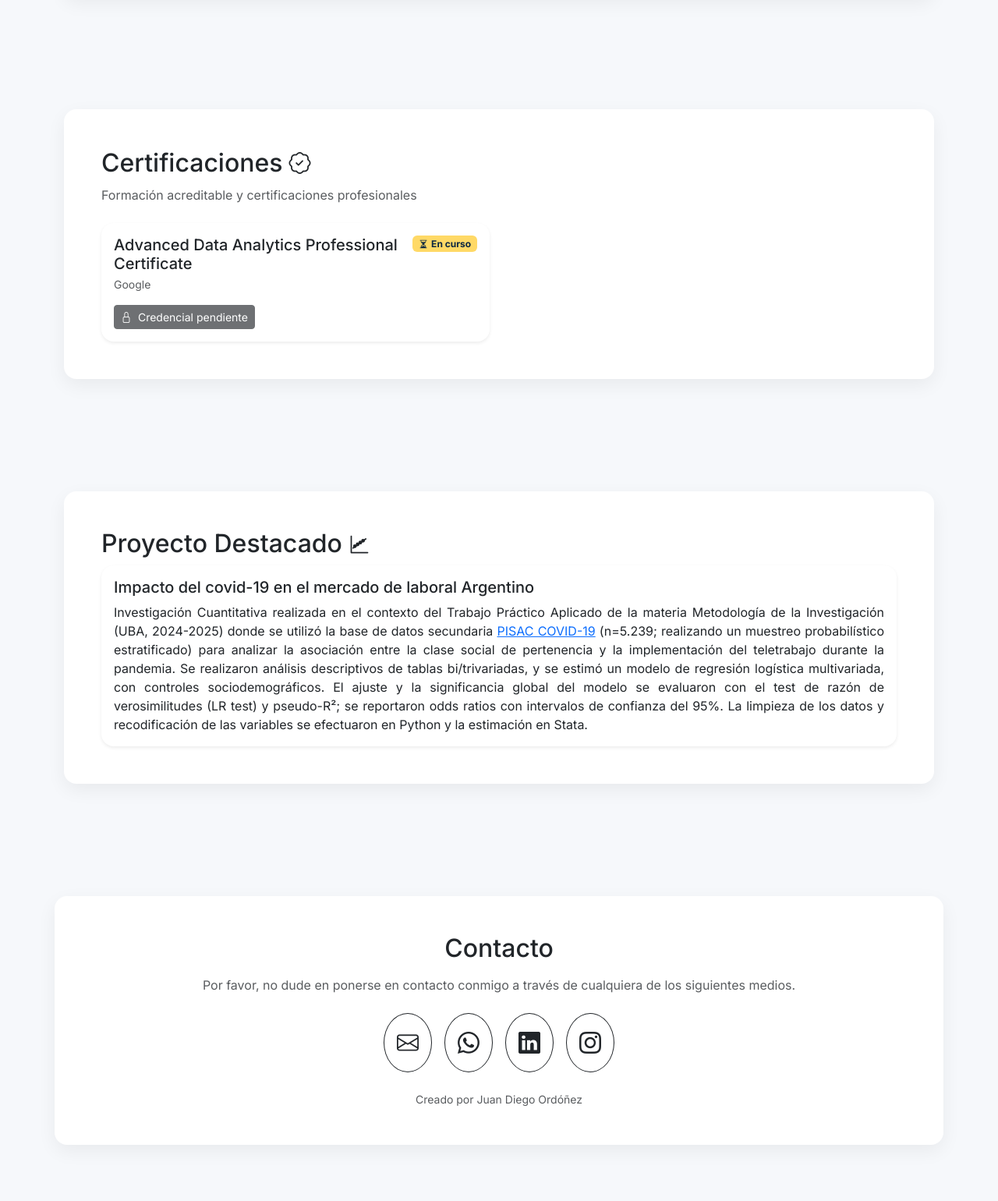
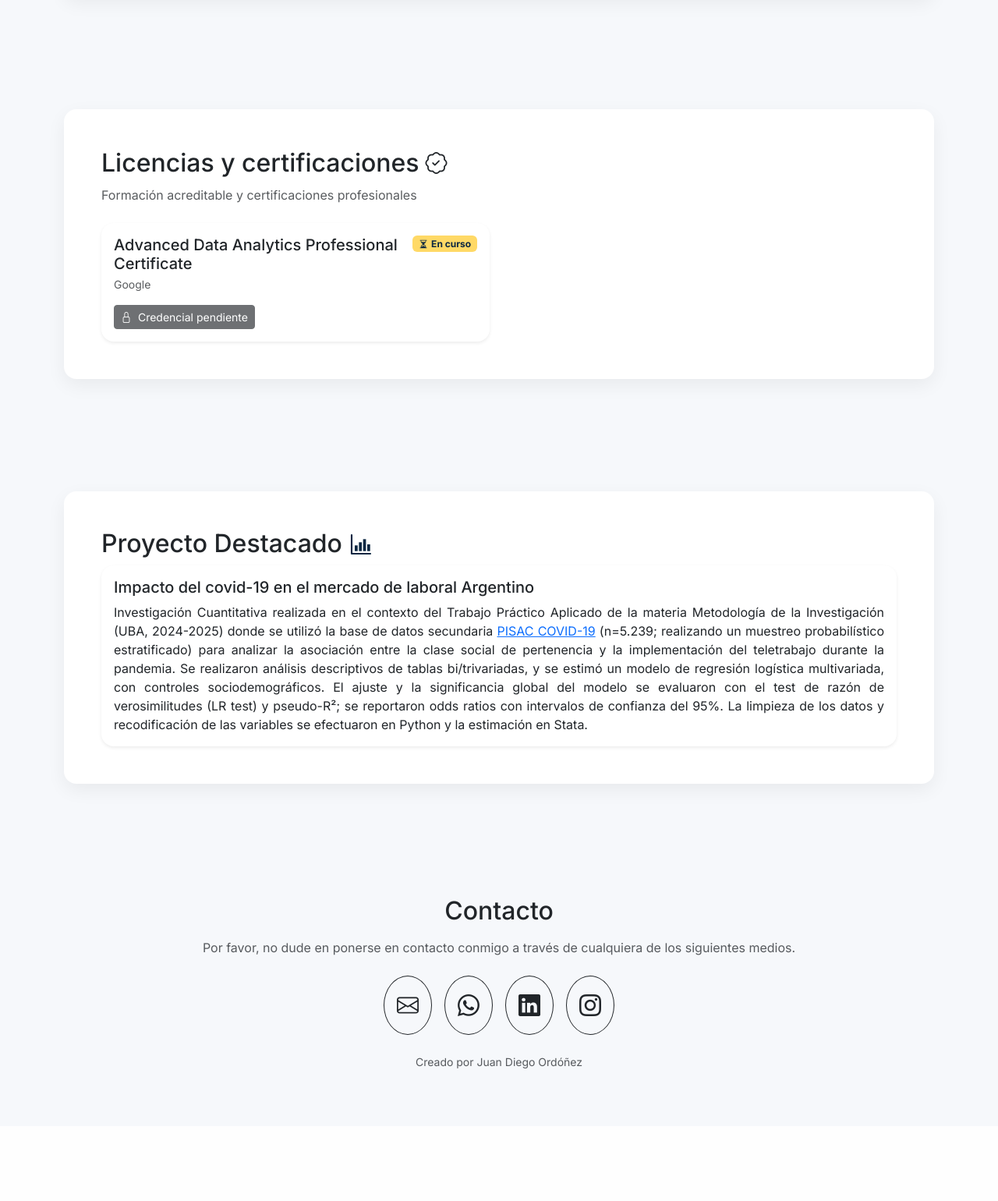
Before and after one commit to ordonezbravojuandiego-hash/Website-CV-, a Flask app: page / in a window 1280 px wide. Shown: the part 2150-3690 px from the top of the page at 78% size. After the commit the page ends 3520 px from the top, so only its background shows below. Run offline with Flask 3, Linux system fonts and the light colour scheme.

Commit message:
UI: icono histograma y paneles

```diff
--- a/templates/base.html
+++ b/templates/base.html
@@ -38,7 +38,7 @@
 
     /* ----------------- UI POLISH ----------------- */
 
-    /* Fondo general suave (forzamos prioridad sobre styles.css) */
+    /* Fondo general suave (prioridad sobre styles.css) */
     body {
       background-color: #f6f8fb !important; /* gris muy claro */
       font-family: "Inter", system-ui, -apple-system, Segoe UI, Roboto, Arial, sans-serif;
@@ -75,7 +75,7 @@
     .btn-lg { border-radius: .8rem; }
     .btn-lg .bi { vertical-align: -0.125rem; }
 
-    /* Iconos de contacto, hover + foco accesible */
+    /* Iconos de contacto */
     .contact-icon {
       transition: transform .15s ease, box-shadow .2s ease,
                   background-color .2s ease, color .2s ease, border-color .2s ease;
@@ -86,7 +86,7 @@
       box-shadow: 0 10px 30px rgba(0,0,0,.15);
     }
     .contact-icon:hover {
-      background-color: #212529; /* tono navbar-dark */
+      background-color: #212529;
       color: #fff !important;
       border-color: #212529;
     }
@@ -101,17 +101,16 @@
       color: #0b2742 !important;
     }
 
-    /* Icono de regresión: color de marca + micro-animación */
-    .reg-icon {
-      color: #0b2742;              /* tu azul oscuro */
+    /* Icono de histograma junto al título */
+    .hist-icon {
+      color: #0b2742;              /* azul marca */
       transition: transform .15s ease;
       vertical-align: -0.2rem;     /* alinear con el h2 */
+      width: 28px; height: 28px;
     }
-    .reg-icon:hover {
-      transform: translateY(-1px) scale(1.05);
-    }
+    .hist-icon:hover { transform: translateY(-1px) scale(1.05); }
     @media (min-width: 992px) {
-      .reg-icon { width: 32px; height: 32px; } /* un poquito más grande en desktop */
+      .hist-icon { width: 32px; height: 32px; }
     }
   </style>
 </head>
--- a/templates/index.html
+++ b/templates/index.html
@@ -30,12 +30,11 @@
   </div>
 </section>
 
-<!-- ACERCA DE MÍ + HABILIDADES (dos columnas alineadas) -->
+<!-- ACERCA DE MÍ + HABILIDADES (panel) -->
 <section class="pt-0">
   <div class="container">
-    <div class="shadow-sm p-4 p-md-5 bg-white rounded-4">
+    <div class="section-panel">
 
-      <!-- Título a lo ancho para que no desplace la columna derecha -->
       <h2 class="mb-4">Acerca de mí</h2>
 
       <div class="row g-4 align-items-start">
@@ -61,7 +60,6 @@
               {% endfor %}
             </ul>
           {% else %}
-            <!-- Fallback si aún no cargaste skills en data.py -->
             <ul class="mb-0">
               <li class="mb-3"><span class="fw-semibold">Programación:</span> Python, Stata, SQL, Excel, Power BI</li>
               <li class="mb-3"><span class="fw-semibold">Análisis de datos:</span> Limpieza, visualización, regresión lineal y logística, análisis multivariado</li>
@@ -75,41 +73,36 @@
   </div>
 </section>
 
-<!-- EDUCACIÓN (con panel y hover magnify) -->
+<!-- EDUCACIÓN (panel) -->
 <section id="educacion">
   <div class="container">
     <div class="section-panel">
+
       <div class="d-flex align-items-center gap-2 mb-2">
         <h2 class="mb-0">Educación</h2>
         <i class="bi bi-mortarboard fs-3"></i>
       </div>
       <p class="text-muted mb-4">Mi formación académica</p>
 
-      <!-- Tarjetas responsivas -->
       <div class="row g-4">
         {% for inst, e in data["education"].items() %}
           <div class="col-12 col-md-6 col-lg-4">
             <div class="card shadow-sm h-100 border-0 rounded-4 edu-card">
               <div class="card-body">
-                <!-- Nombre de la institución -->
                 <h5 class="card-title mb-1">{{ inst }}</h5>
 
-                <!-- Localidad: debajo del nombre, mismo estilo que el período -->
                 {% if e.get('location') %}
                   <div class="text-muted fst-italic">{{ e['location'] }}</div>
                 {% endif %}
 
-                <!-- (Opcional) Título/degree -->
                 {% if e.get('degree') %}
                   <div class="fw-semibold mt-1">{{ e['degree'] }}</div>
                 {% endif %}
 
-                <!-- Período -->
                 {% if e.get('time period') %}
                   <div class="text-muted fst-italic mb-3">{{ e['time period'] }}</div>
                 {% endif %}
 
-                <!-- Descripción en texto corrido -->
                 {% if e.get('description') %}
                   <p class="mb-0" style="text-align: justify;">
                     {{ e['description'] | replace('\n', ' ') }}
@@ -117,7 +110,6 @@
                 {% endif %}
               </div>
 
-              {# Footer opcional con botones si existen enlaces en data.py #}
               {% if e.get('thesis_link') or e.get('docs_link') %}
                 <div class="card-footer bg-transparent border-0 pt-0 pb-4 px-4 mt-auto">
                   <div class="d-flex gap-3">
@@ -134,16 +126,18 @@
           </div>
         {% endfor %}
       </div>
+
     </div>
   </div>
 </section>
 
-<!-- LICENCIAS Y CERTIFICACIONES (con panel) -->
+<!-- LICENCIAS Y CERTIFICACIONES (panel) -->
 <section id="certificaciones">
   <div class="container">
     <div class="section-panel">
+
       <div class="d-flex align-items-center gap-2 mb-2">
-        <h2 class="mb-0">Certificaciones</h2>
+        <h2 class="mb-0">Licencias y certificaciones</h2>
         <i class="bi bi-patch-check fs-3"></i>
       </div>
       <p class="text-muted mb-4">Formación acreditable y certificaciones profesionales</p>
@@ -202,29 +196,29 @@
       {% else %}
         <p class="text-muted">Aún no hay certificaciones cargadas.</p>
       {% endif %}
+
     </div>
   </div>
 </section>
 
-<!-- PROYECTOS (con panel) -->
+<!-- PROYECTOS (panel con icono de histograma) -->
 <section id="proyectos">
   <div class="container">
     <div class="section-panel">
+
       <div class="d-flex align-items-center gap-2 mb-2">
         <h2 class="mb-0">Proyecto Destacado</h2>
 
-        <!-- Icono SVG de “regresión lineal” (sin dependencias) -->
-        <svg width="28" height="28" viewBox="0 0 24 24" aria-hidden="true" style="vertical-align:-0.2rem">
-          <g fill="none" stroke="currentColor" stroke-width="1.5" stroke-linecap="round" stroke-linejoin="round">
+        <!-- Icono SVG de histograma (no invertido) -->
+        <svg class="hist-icon" viewBox="0 0 24 24" aria-hidden="true">
+          <g fill="none" stroke="currentColor" stroke-width="1.6" stroke-linecap="round" stroke-linejoin="round">
             <!-- ejes -->
-            <path d="M3 3v18h18" />
-            <!-- recta de regresión -->
-            <path d="M5 16 L19 6" />
-            <!-- puntos -->
-            <circle cx="7"  cy="14" r="1.3" fill="currentColor"/>
-            <circle cx="10" cy="12" r="1.3" fill="currentColor"/>
-            <circle cx="13" cy="10" r="1.3" fill="currentColor"/>
-            <circle cx="16" cy="8"  r="1.3" fill="currentColor"/>
+            <path d="M3 3v18h18"/>
+            <!-- barras (desde la base hacia arriba) -->
+            <rect x="6"  y="13" width="2.8" height="5.5" fill="currentColor" stroke="none"/>
+            <rect x="10" y="10" width="2.8" height="8.5" fill="currentColor" stroke="none"/>
+            <rect x="14" y="7"  width="2.8" height="11.5" fill="currentColor" stroke="none"/>
+            <rect x="18" y="12" width="2.8" height="6.5" fill="currentColor" stroke="none"/>
           </g>
         </svg>
       </div>
@@ -248,13 +242,13 @@
       {% else %}
         <p class="text-muted">Aún no hay proyectos cargados.</p>
       {% endif %}
+
     </div>
   </div>
 </section>
 
-<!-- CONTACTO (con panel) -->
+<!-- CONTACTO -->
 <section id="contacto" class="text-center">
-  <div class="container section-panel">
   <h2 class="mb-3">Contacto</h2>
   <p class="text-muted mb-4">Por favor, no dude en ponerse en contacto conmigo a través de cualquiera de los siguientes medios.</p>
 
@@ -271,7 +265,6 @@
     {% if data.get('contact', {}).get('whatsapp') or data.get('contact', {}).get('phone') %}
       {% set raw = data.get('contact', {}).get('whatsapp') or data.get('contact', {}).get('phone') %}
       {% set wa = raw | replace(' ', '') | replace('+', '') | replace('-', '') | replace('(', '') | replace(')', '') %}
-
       <a class="btn btn-outline-dark rounded-circle p-3 contact-icon"
          href="https://wa.me/{{ wa }}?text=Hola%20Juan%20Diego,%20vi%20tu%20web%20y%20me%20gustar%C3%ADa%20contactarte."
          target="_blank" rel="noreferrer"
@@ -312,7 +305,6 @@
   <p class="text-muted mt-4 mb-0 small">
     Creado por {{ data['First name'] }} {{ data['Last name'] }}
   </p>
-  </div>
 </section>
 
 {% endblock %}
```
Lines whose indentation alone changed are shown as unchanged.
